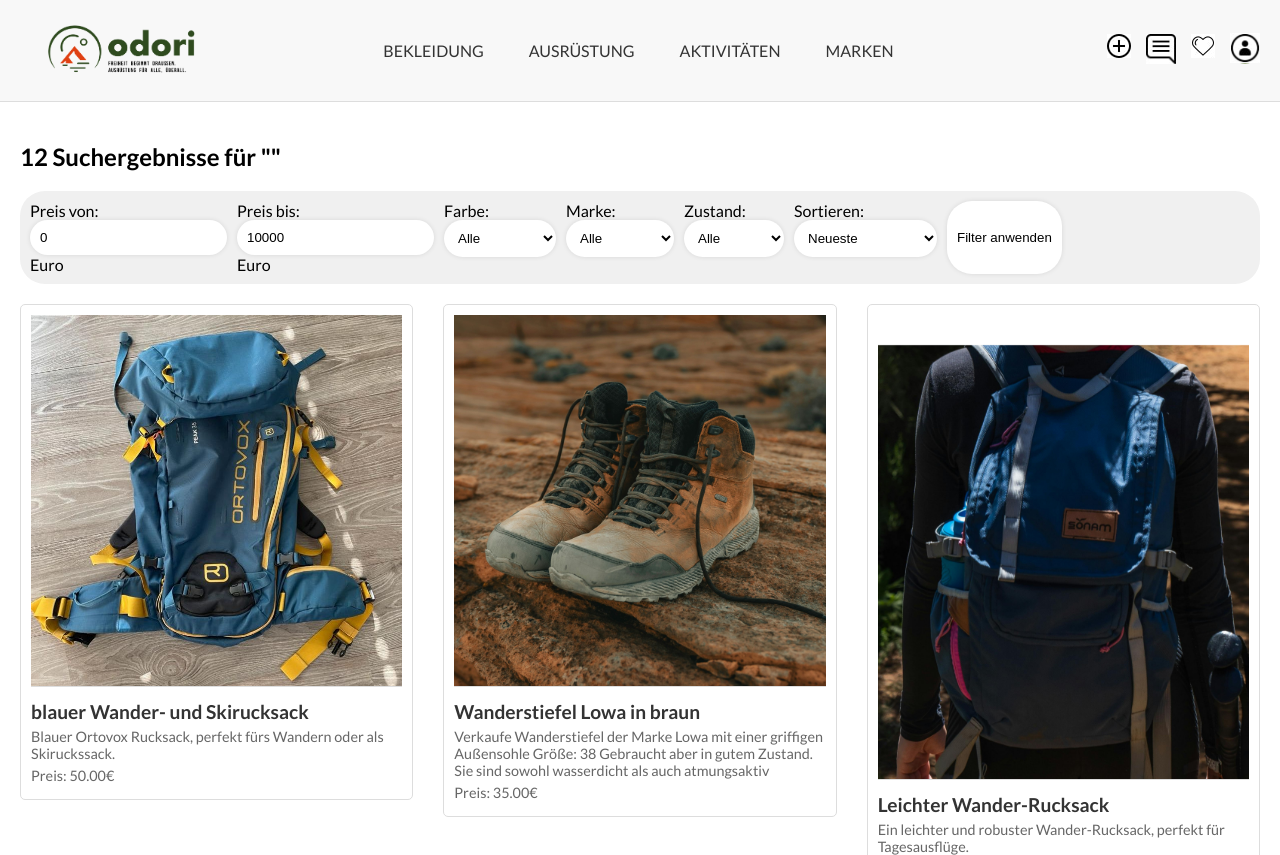
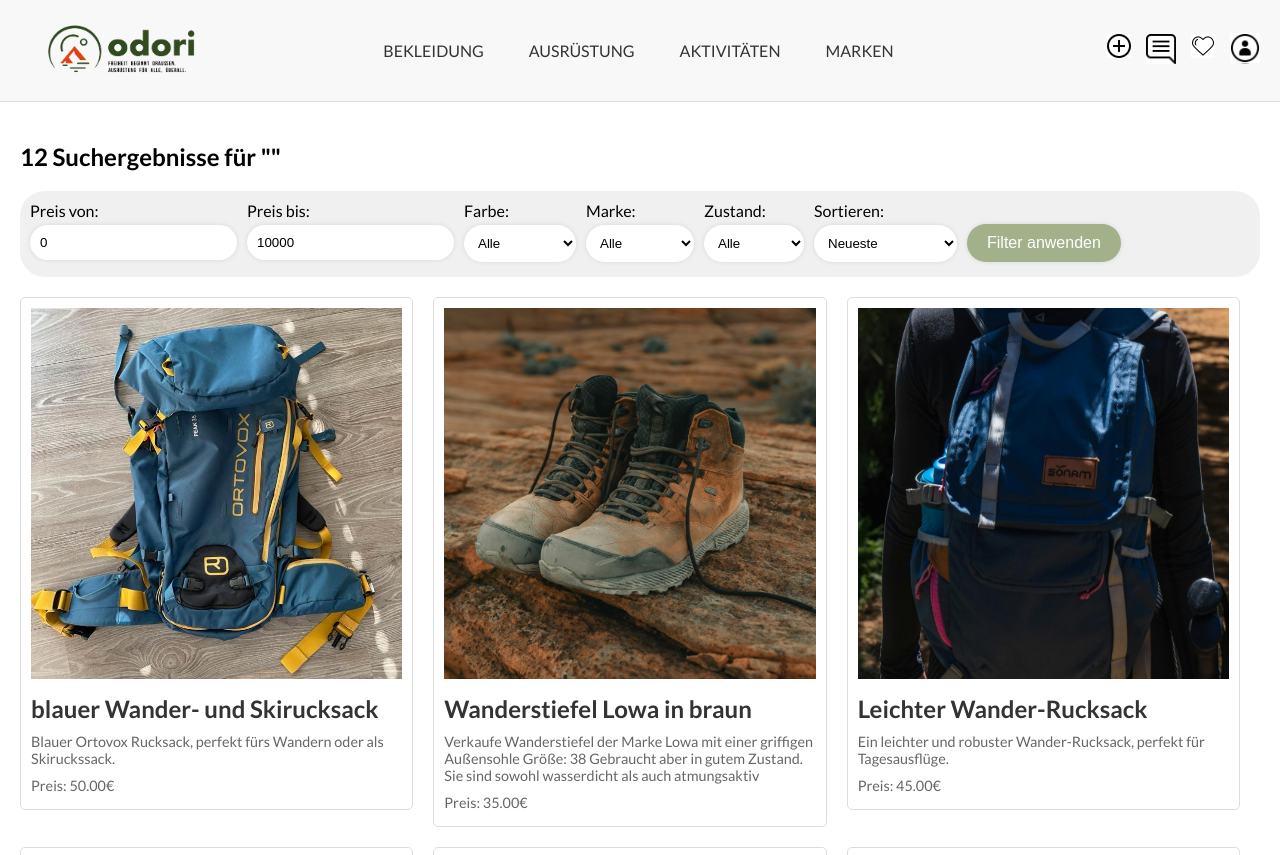
Before and after one commit to aliyabdr/Odori, a PHP site: page /suchergebnisse.php in a window 1280 px wide. Shown: the top 855 px of the page. Run offline with PHP 8.4, Linux system fonts and the light colour scheme; data comes from the database, SQL or seed files in the repository.

Commit message:
suchergebniss seite schön gemacht

```diff
--- a/PHP/startseite.php
+++ b/PHP/startseite.php
@@ -81,6 +81,7 @@
             transition: background-color 0.3s;
             margin: 0 5px;
         }
+
         .search-bar button:hover {
             background-color: #8F9D70;
         }
--- a/PHP/suchergebnisse.php
+++ b/PHP/suchergebnisse.php
@@ -162,7 +162,25 @@ $conditions = $pdo->query("SELECT DISTINCT `condition` FROM ads")->fetchAll(PDO:
             flex-direction: column;
         }
 
+        .filter-bar .input-container {
+            position: relative;
+            display: flex;
+            align-items: center;
+        }
+
+        .filter-bar .input-container input {
+            padding-right: 20px; /* Platz für das Euro-Symbol */
+        }
+
+        .filter-bar .input-container .euro-symbol {
+            position: absolute;
+            right: 10px;
+            pointer-events: none; /* Klicks durchlassen */
+        }
+
         .filter-bar button, .filter-bar input, .filter-bar select {
+            margin-top: 5px;
+            margin-bottom: 5px;
             padding: 10px;
             border: none;
             border-radius: 25px;
@@ -175,6 +193,24 @@ $conditions = $pdo->query("SELECT DISTINCT `condition` FROM ads")->fetchAll(PDO:
             background-color: #e0e0e0;
         }
 
+        .filter-bar button {
+            margin-top: 23px;
+            margin-bottom: 5px;
+            height: 38px; /* Gleiche Breite wie die anderen Filterfelder */
+            padding: 0px 20px;
+            font-size: 1em;
+            border: none;
+            border-radius: 25px;
+            background-color: #A3B18A;
+            color: white;
+            cursor: pointer;
+            transition: background-color 0.3s;
+        }
+
+        .filter-bar button:hover {
+            background-color: #8F9D70;
+        }
+
         .sort-bar {
             display: flex;
             justify-content: flex-end;
@@ -185,7 +221,6 @@ $conditions = $pdo->query("SELECT DISTINCT `condition` FROM ads")->fetchAll(PDO:
             display: flex;
             flex-wrap: wrap;
             gap: 20px;
-            justify-content: space-between;
         }
 
         .ad-item-link {
@@ -203,27 +238,46 @@ $conditions = $pdo->query("SELECT DISTINCT `condition` FROM ads")->fetchAll(PDO:
             width: 100%; /* Breite des übergeordneten Links */
             box-sizing: border-box;
             transition: box-shadow 0.3s;
+            display: flex;
+            flex-direction: column;
+            align-items: flex-start; /* Links ausgerichtet */
+        }
+
+        .ad-item .img-container {
+            width: 100%;
+            padding-top: 100%; /* 1:1 Verhältnis */
+            position: relative;
+            overflow: hidden;
         }
 
         .ad-item img {
-            max-width: 100%;
-            height: auto;
+            position: absolute;
+            top: 0;
+            left: 0;
+            width: 100%;
+            height: 100%;
+            object-fit: cover; /* Bild wird zentriert und beschnitten, um das Verhältnis beizubehalten */
+            object-position: center; /* Bild wird zentriert */
             border-bottom: 1px solid #ddd;
-            margin-bottom: 10px;
+            margin-bottom: 20px;
         }
 
         .ad-item:hover {
             box-shadow: 0 0 10px rgba(0, 0, 0, 0.2);
         }
 
+        .ad-item h3, .ad-item p {
+            margin: 5px 0;
+            text-align: left; /* Links ausgerichtet */
+        }
+
         .ad-item h3 {
-            margin: 0;
-            font-size: 1.2em;
+            margin-top: 15px;
+            font-size: 1.5em;
             color: #333;
         }
 
         .ad-item p {
-            margin: 5px 0;
             font-size: 0.9em;
             color: #666;
         }
@@ -239,18 +293,22 @@ $conditions = $pdo->query("SELECT DISTINCT `condition` FROM ads")->fetchAll(PDO:
                 <input type="hidden" name="artikel" value="<?php echo htmlspecialchars($search); ?>">
                 <div>
                     <label for="price_min">Preis von:</label>
-                    <input type="number" id="price_min" name="price_min" placeholder="Min" value="<?php echo htmlspecialchars($filters['price_min']); ?>"> Euro
+                    <div class="input-container">
+                        <input type="number" id="price_min" name="price_min" placeholder="Min" value="<?php echo htmlspecialchars($filters['price_min']); ?>">
+                    </div>
                 </div>
                 <div>
                     <label for="price_max">Preis bis:</label>
-                    <input type="number" id="price_max" name="price_max" placeholder="Max" value="<?php echo htmlspecialchars($filters['price_max']); ?>"> Euro
+                    <div class="input-container">
+                        <input type="number" id="price_max" name="price_max" placeholder="Max" value="<?php echo htmlspecialchars($filters['price_max']); ?>">
+                    </div>
                 </div>
                 <div>
                     <label for="color">Farbe:</label>
                     <select id="color" name="color">
                         <option value="">Alle</option>
                         <?php foreach ($colors as $color): ?>
-                            <option value="<?php echo htmlspecialchars($color); ?>" <?php if ($filters['color'] == $color ) echo 'selected'; ?>><?php echo htmlspecialchars($color); ?></option>
+                            <option value="<?php echo htmlspecialchars($color); ?>" <?php if ($filters['color'] == $color) echo 'selected'; ?>><?php echo htmlspecialchars($color); ?></option>
                         <?php endforeach; ?>
                     </select>
                 </div>
@@ -287,10 +345,12 @@ $conditions = $pdo->query("SELECT DISTINCT `condition` FROM ads")->fetchAll(PDO:
             <?php foreach ($ads as $ad): ?>
                 <a class="ad-item-link" href="nutzer_anzeige.php?id=<?php echo $ad['id']; ?>">
                     <div class="ad-item">
+                        <div class="img-container">
                             <?php $images = explode(",", $ad['image_url']); ?>
                             <?php if (count($images) > 0): ?>
                                 <img src="<?php echo htmlspecialchars($images[0]); ?>" alt="Bild">
                             <?php endif; ?>
+                        </div>
                         <h3><?php echo htmlspecialchars($ad['title']); ?></h3>
                         <p><?php echo htmlspecialchars($ad['description']); ?></p>
                         <p>Preis: <?php echo htmlspecialchars($ad['price']); ?>€</p>
```
Lines whose indentation alone changed are shown as unchanged.
